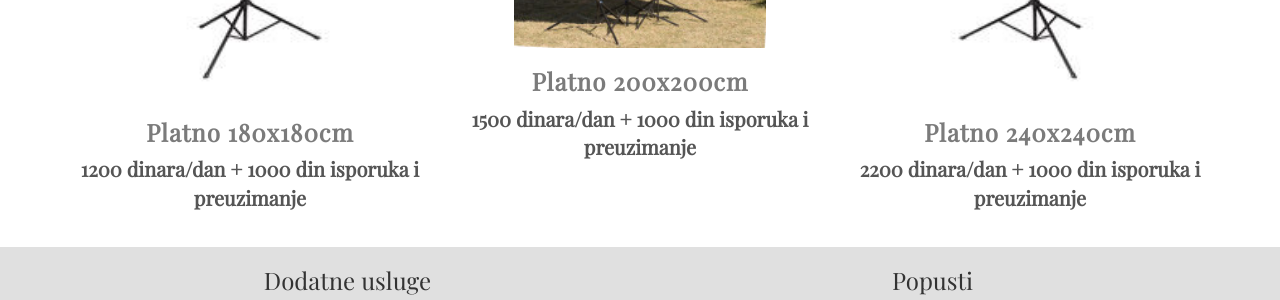
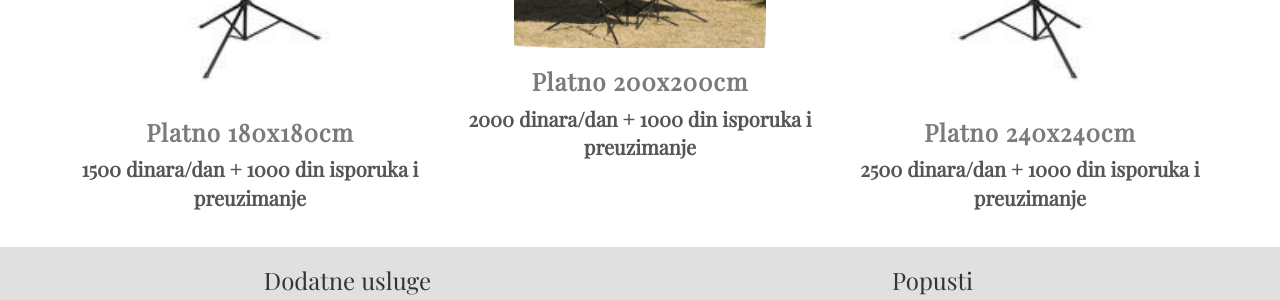
Before and after one commit to kulakajak/iznajmiprojektornovisad, a Jekyll site: the page built from index.html, in a window 1280 px wide and 900 px high, scrolled down 2016 px. Shown: the part 155-455 px from the top of the window. Built offline with Jekyll 4.4.1, drawn with Linux system fonts in a browser that asks for light colours; nearby versions of some CDN libraries; some web fonts are replaced.

Commit message:
Update price

```diff
--- a/index.html
+++ b/index.html
@@ -191,7 +191,7 @@ layout: default
               <img src="assets/tripod.jpg" alt="projektor platno 180x180cm">
             </div>
             <h3>Platno 180x180cm</h3>
-            <strong>1200 dinara/dan + 1000 din isporuka i preuzimanje</strong>
+            <strong>1500 dinara/dan + 1000 din isporuka i preuzimanje</strong>
           </div>
           <div class="col-sm-4">
             <div>
@@ -199,14 +199,14 @@ layout: default
               200x200cm" style="width:70%">
             </div>
             <h3>Platno 200x200cm</h3>
-            <strong>1500 dinara/dan + 1000 din isporuka i preuzimanje</strong>
+            <strong>2000 dinara/dan + 1000 din isporuka i preuzimanje</strong>
           </div>
           <div class="col-sm-4">
             <div>
               <img src="assets/tripod.jpg" alt="projektor platno 240x240cm" style="transform: rotateY(180deg);">
             </div>
             <h3>Platno 240x240cm</h3>
-            <strong>2200 dinara/dan + 1000 din isporuka i preuzimanje</strong>
+            <strong>2500 dinara/dan + 1000 din isporuka i preuzimanje</strong>
           </div>
         </div>
       </div><!-- /container -->
```
